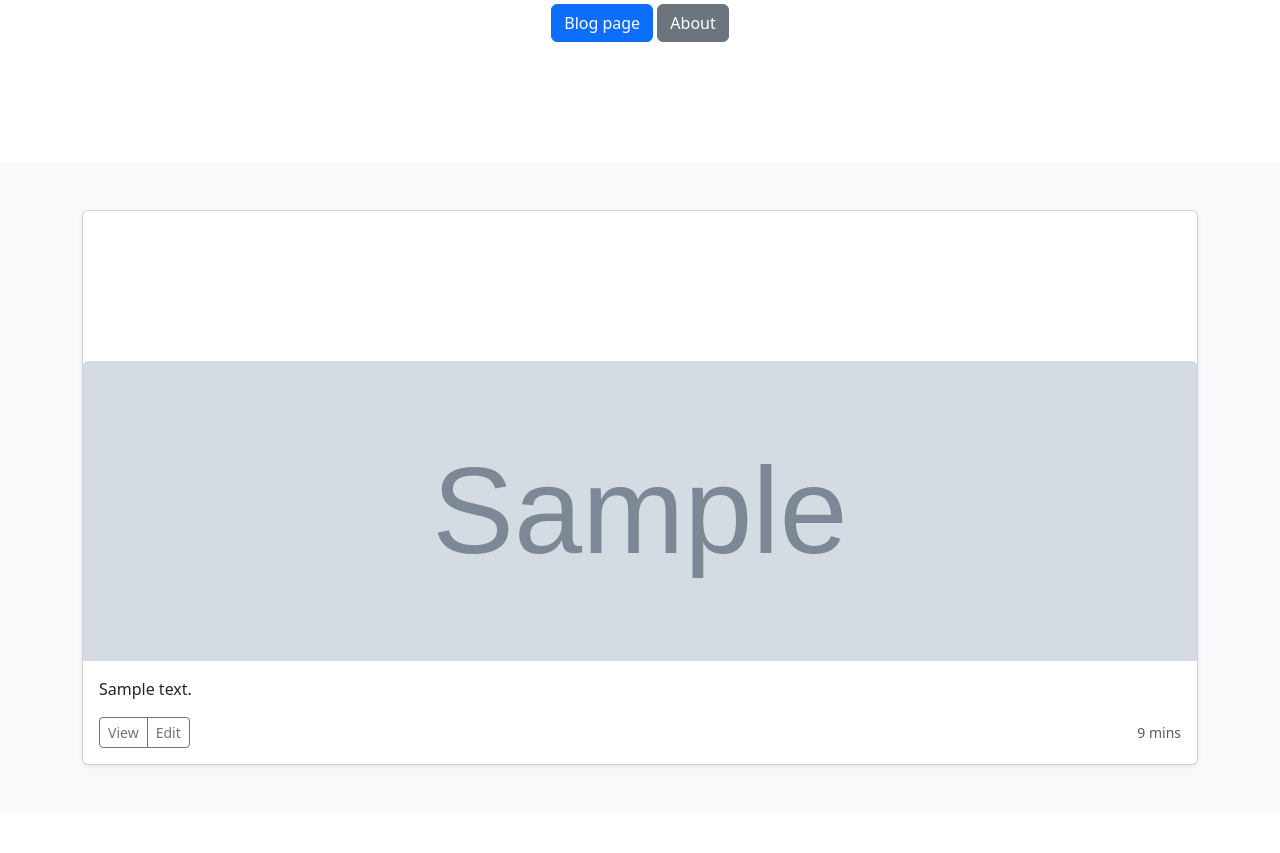
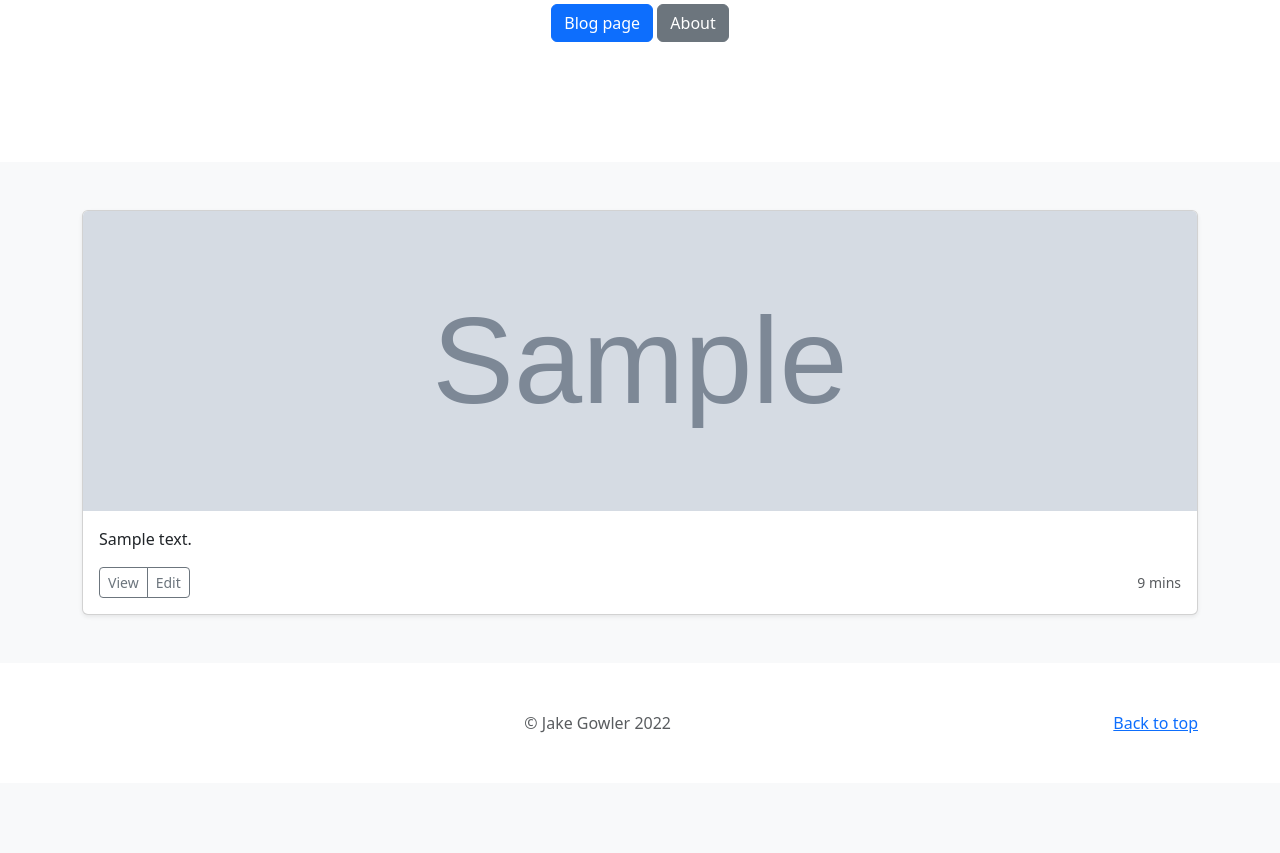
Before and after one commit to JakeCG/Personal-portfolio, a Django app: template jobs/templates/jobs/home.html in a window 1280 px wide. Shown: the part 336-1189 px from the top of the page. After the commit the page ends 1069 px from the top, so only its background shows below. Run offline with Django 4.2, Linux system fonts and the light colour scheme; the template is opened without the code that fills it: most values are stand-ins (such as "Sample title", 1, 10 or a date in 2020); grey boxes marked "Sample" are stand-in pictures; data that the repository does not hold is empty; some libraries are stand-ins or nearby versions.

Commit message:
Image formatting.

```diff
--- a/jobs/templates/jobs/home.html
+++ b/jobs/templates/jobs/home.html
@@ -112,6 +112,7 @@
 
 
 
+
     </style>
 
 
@@ -161,11 +162,8 @@
                 {% for job in jobs.all %}
                 <div class="col">
                     <div class="card shadow-sm">
-                        <svg class="bd-placeholder-img card-img-top"
-                             role="img" aria-label="Placeholder: Thumbnail"
-                             focusable="false" src="{{ job.image.url }}"><img
-                                class="card-img-top" src="{{ job.image.url }}" width="100%" height="300"/>
-                        </svg>
+
+                        <img class="card-img-top" src="{{ job.image.url }}" width="100%" height="300"/>
 
                         <div class="card-body">
                             <p class="card-text"> {{ job.summary }}</p>
```
